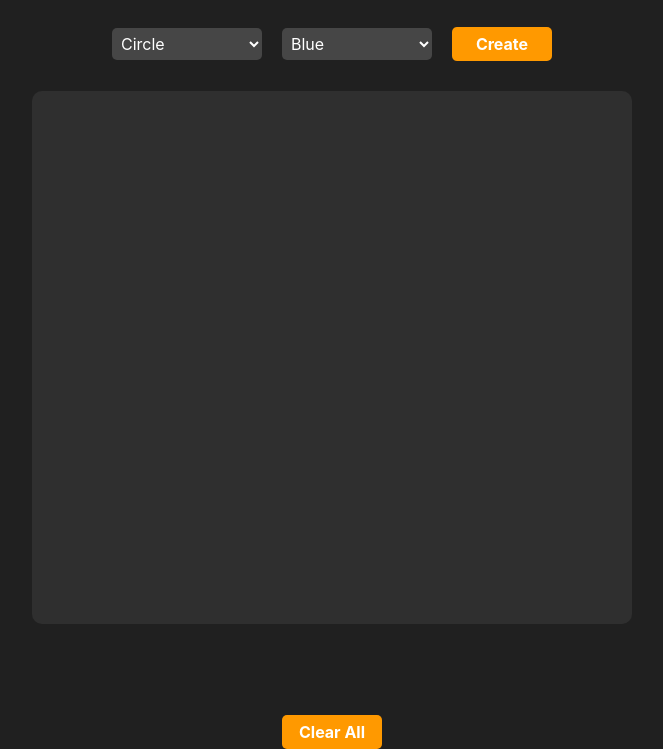
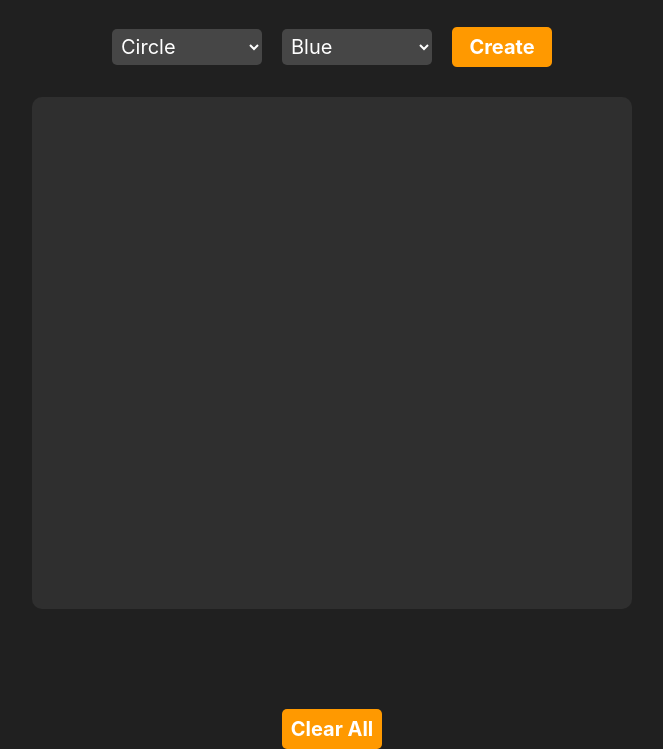
Before and after one commit to marcelolop/shape-factory, a website with bundled scripts: page index.html in a window 1280 px wide. Shown: the part 51-800 px from the top of the page, without its empty margins (308-971 px from the left). Built offline with nearby package versions, Linux system fonts and the light colour scheme.

Commit message:
adjusted sizes of input and buttons, fix eventlistener function

```diff
--- a/assets/scripts/app.js
+++ b/assets/scripts/app.js
@@ -131,7 +131,7 @@ function createShape() {
   shapeDiv.dataset.index = shapes.length - 1;
 
   // Add an event listener to the div element for the "click" event
-  shapeDiv.addEventListener("click", function () {
+  onEvent("click", shapeDiv, function () {
     // Get the index of the shape in the shapes array
     const index = shapes.indexOf(shape);
 
--- a/assets/styles/index.css
+++ b/assets/styles/index.css
@@ -39,7 +39,7 @@ h2 {
 .shape-selectors select {
     width: 15rem;
     padding: 0.5rem;
-    font-size: 1.6rem;
+    font-size: 2rem;
     border-radius: 0.5rem;
     border: none;
     outline: none;
@@ -71,7 +71,7 @@ h2 {
 .clear-button {
     width: 10rem;
     padding: 0.5rem;
-    font-size: 1.6rem;
+    font-size: 2rem;
     font-weight: 700;
     border-radius: 0.5rem;
     border: none;
@@ -144,6 +144,7 @@ h2 {
     color: #fff;
     font-size: 1.6rem;
     font-weight: 600;
+    margin-bottom: 1rem;
     width: 50rem;
     height: 3.5rem;
     text-align: center;
```
